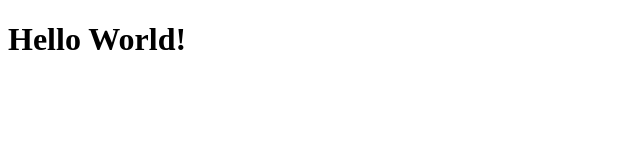
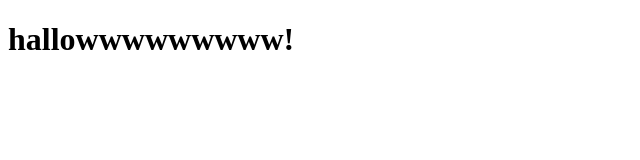
Before and after one commit to Vikascoditas/index, a plain HTML site: page index.html in a window 1280 px wide. Shown: the whole page, without its empty margins (0-640 px from the left). Drawn offline with Linux system fonts and the light colour scheme.

Commit message:
Update index.html

```diff
--- a/index.html
+++ b/index.html
@@ -1,6 +1,6 @@
 <!DOCTYPE html>
 <html>
   <body>
-    <h1>Hello World!</h1>
+    <h1>hallowwwwwwwww!</h1>
   </body>
 </html>
```
